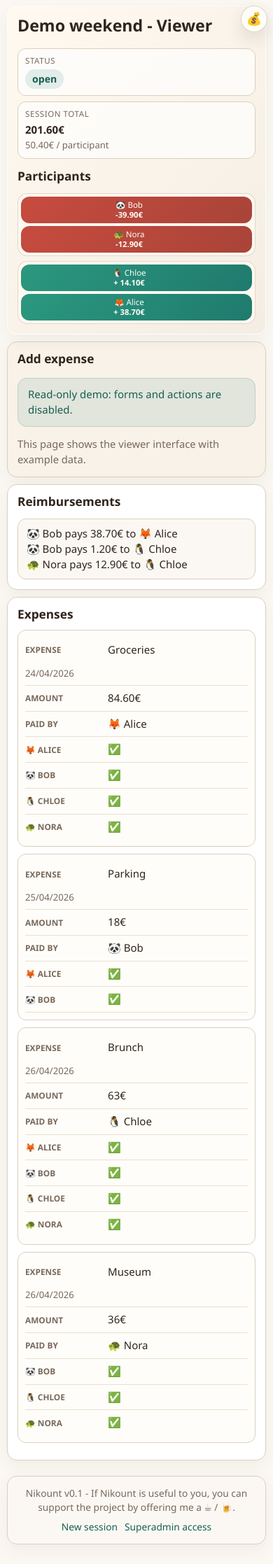
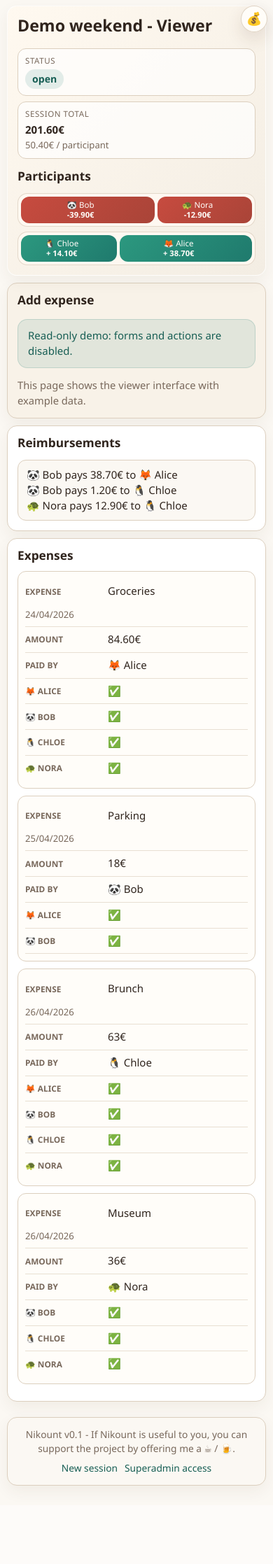
Before and after one commit to niolang/nikount, a Flask app: page /demo in a window 390 px wide. Shown: the whole page at 70% size. After the commit the page ends 2132 px from the top, so only its background shows below. Run offline with Flask 3, Linux system fonts and the light colour scheme.

Commit message:
Refine balance bar responsiveness

```diff
--- a/app.py
+++ b/app.py
@@ -523,10 +523,6 @@ def build_balance_visualization(participant_balances):
         for participant in participant_balances
         if participant["balance_cents"] == 0
     ]
-    total_debt_cents = sum(abs(participant["balance_cents"]) for participant in debtors)
-    total_credit_cents = sum(
-        participant["balance_cents"] for participant in creditors
-    )
 
     def build_segment(participant, total_cents):
         amount_cents = abs(participant["balance_cents"])
@@ -538,9 +534,17 @@ def build_balance_visualization(participant_balances):
             "public_id": participant["public_id"],
             "name": participant["name"],
             "emoji": participant["emoji"],
+            "amount_cents": amount_cents,
             "amount_text": format_signed_cents(participant["balance_cents"]),
             "width_percent": width_percent,
         }
+
+    def build_segments(participants):
+        total_cents = sum(abs(participant["balance_cents"]) for participant in participants)
+        return [
+            build_segment(participant, total_cents)
+            for participant in participants
+        ]
 
     def build_neutral_participant(participant):
         return {
@@ -551,13 +555,8 @@ def build_balance_visualization(participant_balances):
         }
 
     return {
-        "debtors": [
-            build_segment(participant, total_debt_cents) for participant in debtors
-        ],
-        "creditors": [
-            build_segment(participant, total_credit_cents)
-            for participant in creditors
-        ],
+        "debtors": build_segments(debtors),
+        "creditors": build_segments(creditors),
         "neutral_participants": [
             build_neutral_participant(participant)
             for participant in neutral_participants
--- a/static/styles.css
+++ b/static/styles.css
@@ -26,6 +26,12 @@ body {
         radial-gradient(circle at top left, #fff7ea 0, transparent 30%),
         linear-gradient(180deg, #efe5d6 0%, var(--bg) 22%, #f7f2ea 100%);
     line-height: 1.45;
+}
+
+html,
+body {
+    max-width: 100%;
+    overflow-x: hidden;
 }
 
 h1,
@@ -76,6 +82,8 @@ a:hover {
 }
 
 .overview-card {
+    min-width: 0;
+    max-width: 100%;
     position: relative;
     background: linear-gradient(135deg, #fff9f0, #f3ede3);
     border: 1px solid rgba(255, 255, 255, 0.8);
@@ -161,6 +169,8 @@ a:hover {
 }
 
 .card {
+    min-width: 0;
+    max-width: 100%;
     background: var(--surface);
     border: 1px solid var(--line);
     border-radius: var(--radius);
@@ -564,6 +574,7 @@ button.action-icon-approve:hover {
     flex-wrap: wrap;
     gap: 4px;
     min-width: 0;
+    max-width: 100%;
     min-height: 38px;
     padding: 4px;
     overflow: visible;
@@ -575,12 +586,12 @@ button.action-icon-approve:hover {
 .balance-segment {
     position: relative;
     display: inline-flex;
-    flex: 1 1 max(150px, var(--segment-width, 0%));
+    flex: var(--segment-weight, 1) 1 96px;
     align-items: center;
     justify-content: center;
     gap: 5px;
-    width: auto !important;
-    min-width: 150px;
+    min-width: min(96px, 100%);
+    max-width: 100%;
     padding: 7px 30px 7px 8px;
     border-radius: 12px;
     color: #fffdf9;
@@ -593,10 +604,6 @@ button.action-icon-approve:hover {
 
 .balance-segment + .balance-segment {
     border-left: 0;
-}
-
-.balance-bar-odd .balance-segment:first-child {
-    flex-basis: 100%;
 }
 
 .balance-segment-info {
@@ -1013,8 +1020,8 @@ tbody tr:nth-child(even) {
     }
 
     .balance-segment {
-        flex-basis: max(116px, var(--segment-width, 0%));
-        min-width: 116px;
+        flex-basis: 108px;
+        min-width: min(96px, 100%);
     }
 
     .balance-segment {
@@ -1257,6 +1264,12 @@ tbody tr:nth-child(even) {
     }
 }
 
+@media (max-width: 480px) {
+    .meta-list {
+        grid-template-columns: 1fr;
+    }
+}
+
 @media (max-width: 390px) {
     .meta-list {
         grid-template-columns: 1fr;
--- a/templates/session_access.html
+++ b/templates/session_access.html
@@ -42,11 +42,11 @@
                 <div class="balance-visualization">
                     {% if balance_visualization["has_segments"] %}
                     {% if balance_visualization["debtors"] %}
-                    <div class="balance-bar {% if balance_visualization['debtors']|length is odd %}balance-bar-odd{% endif %}">
+                    <div class="balance-bar">
                         {% for segment in balance_visualization["debtors"] %}
                         <div
                             class="balance-segment balance-segment-negative"
-                            style="--segment-width: {{ segment['width_percent'] }}%; width: {{ segment['width_percent'] }}%;"
+                            style="--segment-weight: {{ segment['width_percent'] }};"
                             title="{{ segment['emoji'] }} {{ segment['name'] }} {{ segment['amount_text'] }}"
                         >
                             <span class="balance-segment-info">
@@ -64,11 +64,11 @@
                     {% endif %}
 
                     {% if balance_visualization["creditors"] %}
-                    <div class="balance-bar {% if balance_visualization['creditors']|length is odd %}balance-bar-odd{% endif %}">
+                    <div class="balance-bar">
                         {% for segment in balance_visualization["creditors"] %}
                         <div
                             class="balance-segment balance-segment-positive"
-                            style="--segment-width: {{ segment['width_percent'] }}%; width: {{ segment['width_percent'] }}%;"
+                            style="--segment-weight: {{ segment['width_percent'] }};"
                             title="{{ segment['emoji'] }} {{ segment['name'] }} {{ segment['amount_text'] }}"
                         >
                             <span class="balance-segment-info">
```
